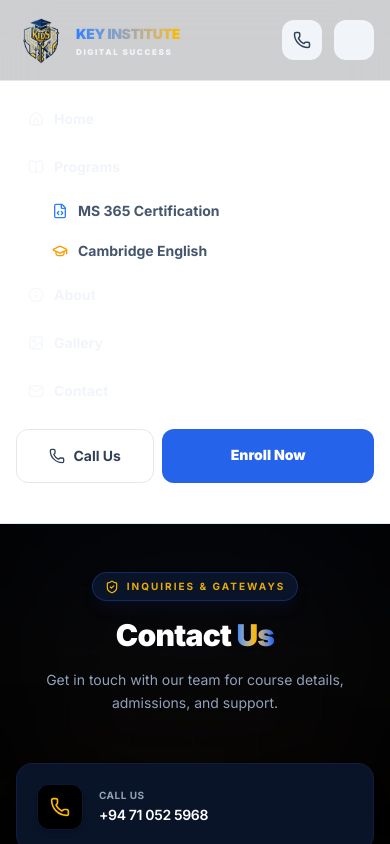
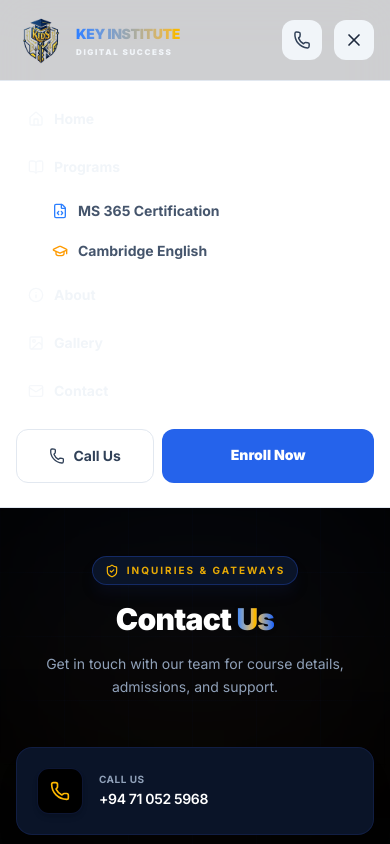
Before and after one commit to Key-Digital-Success/KIDS-Website, a Next.js app: page /contact in a window 390 px wide. Both pictures are taken after a click on the button 354 px from the left and 40 px from the top of the page. Shown: the top 844 px of the page. Built offline with nearby package versions, Linux system fonts and the light colour scheme.

Commit message:
19 commit

```diff
--- a/app/contact/page.tsx
+++ b/app/contact/page.tsx
@@ -62,41 +62,43 @@ export default function ContactPage() {
             transition={{ duration: 0.6, delay: 0.1 }}
             className="lg:col-span-1 space-y-4 flex flex-col justify-between"
           >
-            {/* Phone Communication Panel */}
-            <motion.div
+            {/* Interactive Phone Link Panel */}
+            <motion.a
+              href="tel:+94710525968"
               whileHover={{ y: -3, borderColor: "rgba(59, 130, 246, 0.4)" }}
-              className="group relative bg-[#0A1428] border border-blue-950/60 backdrop-blur-xl p-5 rounded-2xl flex items-center gap-4 transition-all duration-300 shadow-xl"
+              className="group relative bg-[#0A1428] border border-blue-950/60 backdrop-blur-xl p-5 rounded-2xl flex items-center gap-4 transition-all duration-300 shadow-xl cursor-pointer block"
             >
-              <div className="p-3 bg-black border border-blue-950/60 rounded-xl text-amber-400 shadow-md">
+              <div className="p-3 bg-black border border-blue-950/60 rounded-xl text-amber-400 shadow-md transition-colors group-hover:border-blue-500/40">
                 <Phone className="w-5 h-5" />
               </div>
               <div className="flex-grow min-w-0">
                 <p className="text-[10px] font-bold uppercase tracking-wider text-slate-400">
                   Call Us
                 </p>
-                <p className="text-sm font-semibold text-white mt-0.5 tracking-tight truncate">
+                <p className="text-sm font-semibold text-white mt-0.5 tracking-tight truncate group-hover:text-blue-400 transition-colors">
                   +94 71 052 5968
                 </p>
               </div>
-            </motion.div>
+            </motion.a>
 
-            {/* Email Communications Panel */}
-            <motion.div
+            {/* Interactive Email Link Panel */}
+            <motion.a
+              href="mailto:keydigitalsuccess@gmail.com"
               whileHover={{ y: -3, borderColor: "rgba(59, 130, 246, 0.4)" }}
-              className="group relative bg-[#0A1428] border border-blue-950/60 backdrop-blur-xl p-5 rounded-2xl flex items-center gap-4 transition-all duration-300 shadow-xl"
+              className="group relative bg-[#0A1428] border border-blue-950/60 backdrop-blur-xl p-5 rounded-2xl flex items-center gap-4 transition-all duration-300 shadow-xl cursor-pointer block"
             >
-              <div className="p-3 bg-black border border-blue-950/60 rounded-xl text-amber-400 shadow-md">
+              <div className="p-3 bg-black border border-blue-950/60 rounded-xl text-amber-400 shadow-md transition-colors group-hover:border-blue-500/40">
                 <Mail className="w-5 h-5" />
               </div>
               <div className="flex-grow min-w-0">
                 <p className="text-[10px] font-bold uppercase tracking-wider text-slate-400">
                   Email Us
                 </p>
-                <p className="text-sm font-semibold text-white mt-0.5 tracking-tight truncate">
-                  keydigitalleraning@gmail.com
+                <p className="text-sm font-semibold text-white mt-0.5 tracking-tight truncate group-hover:text-blue-400 transition-colors">
+                  keydigitalsuccess@gmail.com
                 </p>
               </div>
-            </motion.div>
+            </motion.a>
 
             {/* Optimized Secure Instant Messaging Path (WhatsApp Single-Click Route) */}
             <motion.a
--- a/components/Navbar.tsx
+++ b/components/Navbar.tsx
@@ -30,6 +30,9 @@ const navLinks = [
 export default function Navbar() {
   const [isOpen, setIsOpen] = useState(false);
   const pathname = usePathname();
+
+  // Convert Lucide Phone icon to an animated Framer Motion component
+  const AnimatedPhone = motion.create(Phone);
 
   return (
     <motion.nav
@@ -108,7 +111,16 @@ export default function Navbar() {
 
             <div className="flex items-center gap-3 border-l border-slate-200 dark:border-slate-800 pl-6">
               <a href="tel:+94710525968" className="w-10 h-10 rounded-full flex items-center justify-center bg-slate-100 dark:bg-slate-800 hover:bg-green-500 hover:text-white transition-all" aria-label="Call Key Institute">
-                <Phone className="w-4 h-4" />
+                <AnimatedPhone
+                  className="w-4 h-4"
+                  animate={{ rotate: [0, -12, 10, -10, 8, -4, 4, 0] }}
+                  transition={{
+                    duration: 0.7,
+                    repeat: Infinity,
+                    repeatDelay: 1.5,
+                    ease: "easeInOut" as const
+                  }}
+                />
               </a>
               <motion.a whileHover={{ scale: 1.03 }} href="#enrollment-hub" className="inline-flex items-center gap-1.5 px-5 py-2.5 text-sm font-extrabold text-white bg-gradient-to-r from-brand-blue to-brand-purple rounded-xl shadow-md">
                 Enroll Now <ArrowUpRight className="w-4 h-4" />
@@ -119,20 +131,35 @@ export default function Navbar() {
           {/* Mobile Zone Buttons */}
           <div className="flex items-center lg:hidden gap-3">
             <a href="tel:+94710525968" className="w-10 h-10 rounded-xl flex items-center justify-center bg-slate-100 dark:bg-slate-800 text-slate-700 dark:text-slate-200 hover:bg-green-500 hover:text-white transition-all" aria-label="Call Key Institute">
-              <Phone className="w-4.5 h-4.5" />
+              <AnimatedPhone
+                className="w-4.5 h-4.5"
+                animate={{ rotate: [0, -12, 10, -10, 8, -4, 4, 0] }}
+                transition={{
+                  duration: 0.7,
+                  repeat: Infinity,
+                  repeatDelay: 1.5,
+                  ease: "easeInOut" as const
+                }}
+              />
             </a>
-            <button onClick={() => setIsOpen(!isOpen)} className="p-2.5 rounded-xl bg-slate-100 dark:bg-slate-800">
+            <button onClick={() => setIsOpen(!isOpen)} className="p-2.5 rounded-xl bg-slate-100 dark:bg-slate-800 text-slate-800 dark:text-slate-200">
               {isOpen ? <X className="w-5 h-5" /> : <Menu className="w-5 h-5" />}
             </button>
           </div>
         </div>
       </div>
 
-      {/* Mobile Drawer */}
+      {/* Mobile Drawer with Smooth Timing and Layout Adjustments */}
       <AnimatePresence>
         {isOpen && (
-          <motion.div initial={{ opacity: 0, height: 0 }} animate={{ opacity: 1, height: "auto" }} exit={{ opacity: 0, height: 0 }} className="lg:hidden bg-white dark:bg-[#030712] border-t border-slate-200 dark:border-slate-800 px-4 pb-6">
-            <div className="py-4 space-y-1">
+          <motion.div
+            initial={{ opacity: 0, height: 0 }}
+            animate={{ opacity: 1, height: "auto" }}
+            exit={{ opacity: 0, height: 0 }}
+            transition={{ duration: 0.4, ease: [0.16, 1, 0.3, 1] }}
+            className="lg:hidden bg-white dark:bg-[#030712] border-t border-slate-200 dark:border-slate-800 overflow-hidden"
+          >
+            <div className="px-4 pb-6 py-4 space-y-1">
               <Link href="/" onClick={() => setIsOpen(false)} className="flex items-center gap-2.5 p-3 font-bold text-sm">
                 <Home className="w-4 h-4 opacity-70" /> Home
               </Link>
@@ -163,7 +190,16 @@ export default function Navbar() {
               {/* Call Action + Enroll Action Grid */}
               <div className="grid grid-cols-5 gap-2 mt-4">
                 <a href="tel:+94710525968" className="col-span-2 flex items-center justify-center gap-2 p-4 font-bold text-sm rounded-xl border border-slate-200 dark:border-slate-800 text-slate-700 dark:text-slate-200 hover:bg-green-500 hover:text-white dark:hover:bg-green-600 transition-colors">
-                  <Phone className="w-4 h-4" /> Call Us
+                  <AnimatedPhone
+                    className="w-4 h-4"
+                    animate={{ rotate: [0, -12, 10, -10, 8, -4, 4, 0] }}
+                    transition={{
+                      duration: 0.7,
+                      repeat: Infinity,
+                      repeatDelay: 1.5,
+                      ease: "easeInOut" as const
+                    }}
+                  /> Call Us
                 </a>
                 <Link href="#enrollment-hub" onClick={() => setIsOpen(false)} className="col-span-3 block text-center p-4 font-black text-sm text-white bg-brand-blue rounded-xl">
                   Enroll Now
```
